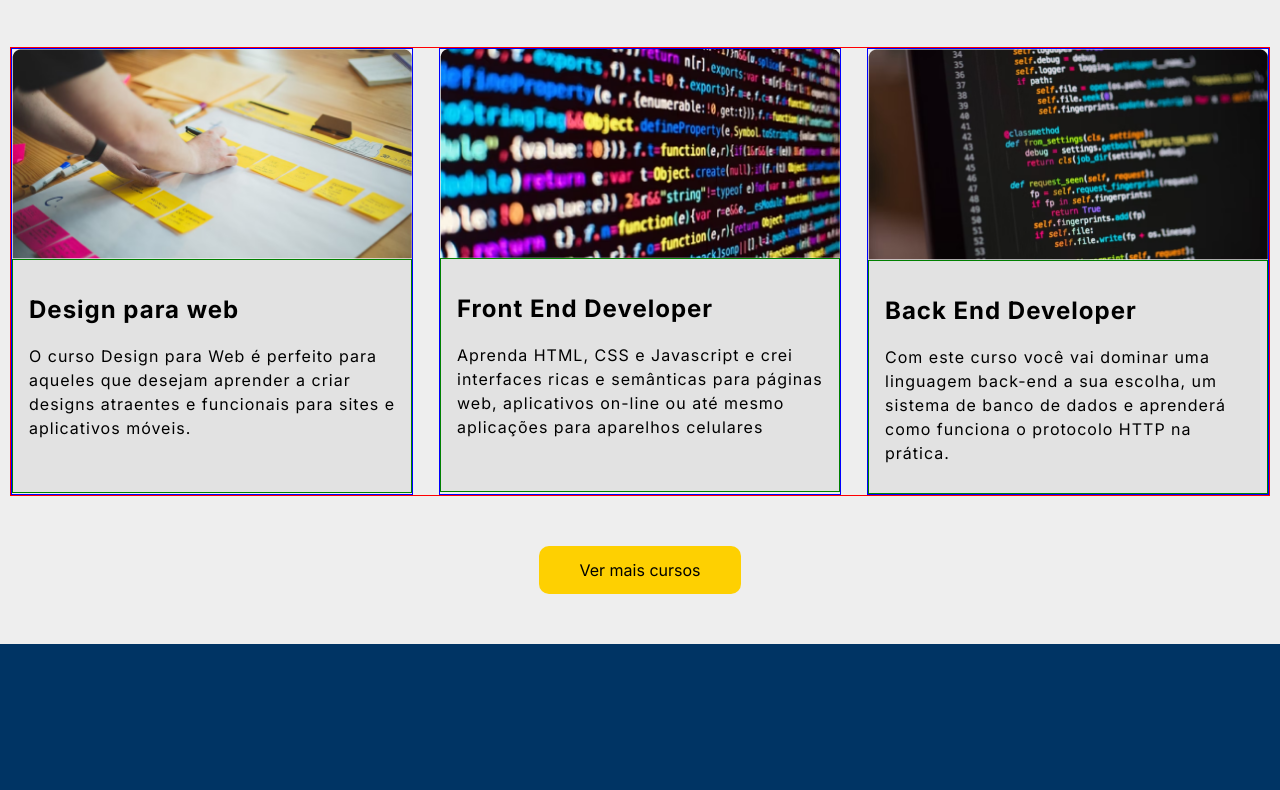
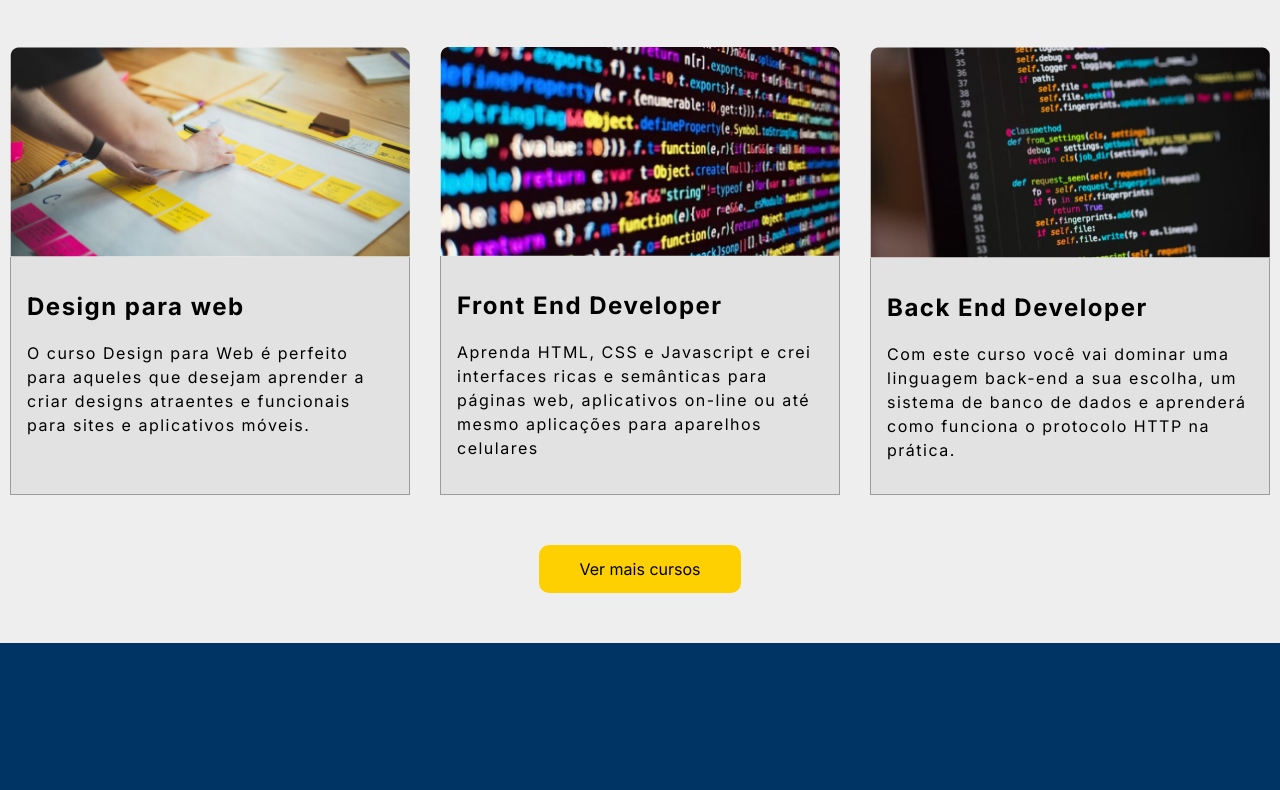
Before and after one commit to devjoaopmachado/Aprenser-Web-Fundamentos-Serliv-Dev-Jpm, a plain HTML site: page index.html in a window 1280 px wide. Shown: the part 954-1744 px from the top of the page. Drawn offline with Linux system fonts and the light colour scheme.

Commit message:
height card finish

```diff
--- a/css/style.css
+++ b/css/style.css
@@ -141,8 +141,8 @@ span {
 
 .card {
     width: 40rem;
-    border: 1px solid blue;
-
+    display: flex;
+    flex-direction: column;
 }
 
 .card img {
@@ -157,10 +157,6 @@ span {
 .conteiner-card {
     display: flex;
     justify-content: space-between;
-    border: 1px solid red;
-
-
-
 }
 
 .content-card_text {
@@ -168,14 +164,9 @@ span {
     border: 1px solid rgb(155, 155, 155);
     border-top: 0;
     line-height: 1.5;
-    letter-spacing: .1rem;
-    margin-bottom: 0;
-    border: 1px solid green;
+    letter-spacing: .15rem;
     padding: 1.6rem;
-    height: 20rem;
-
-
-
+    flex: 1;
 }
 
 .content-card_text p {
@@ -249,23 +240,19 @@ span {
     font-size: 1.8rem;
     margin: 4rem 0;
     text-align: right;
-
 }
 
 .conteiner-footer_msocial {
     width: 45%;
     display: flex;
-
     text-align: left;
     margin: 4rem 0;
-
 }
 
 .container-contatos_ext {
     display: flex;
     flex-direction: row-reverse;
     justify-content: space-between;
-
 }
 
 .menu-footer {
```
